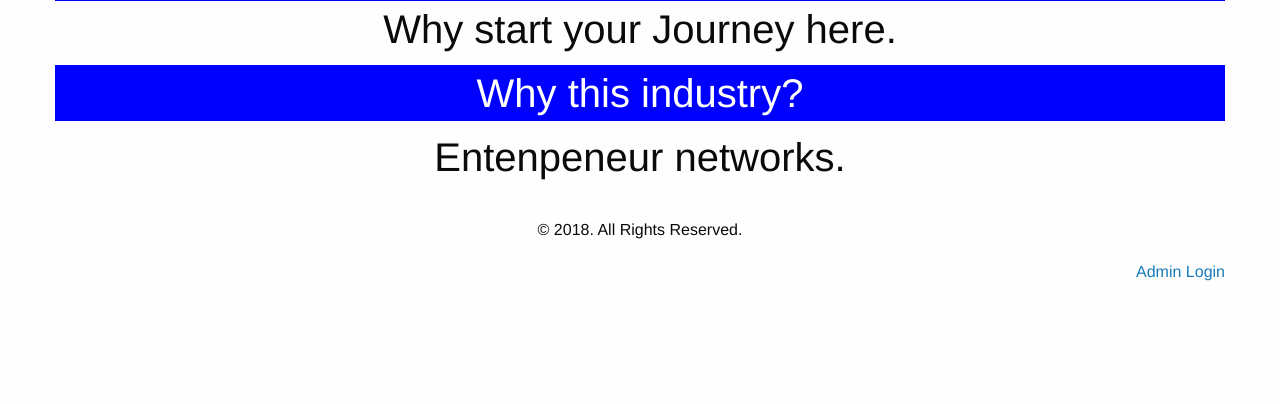
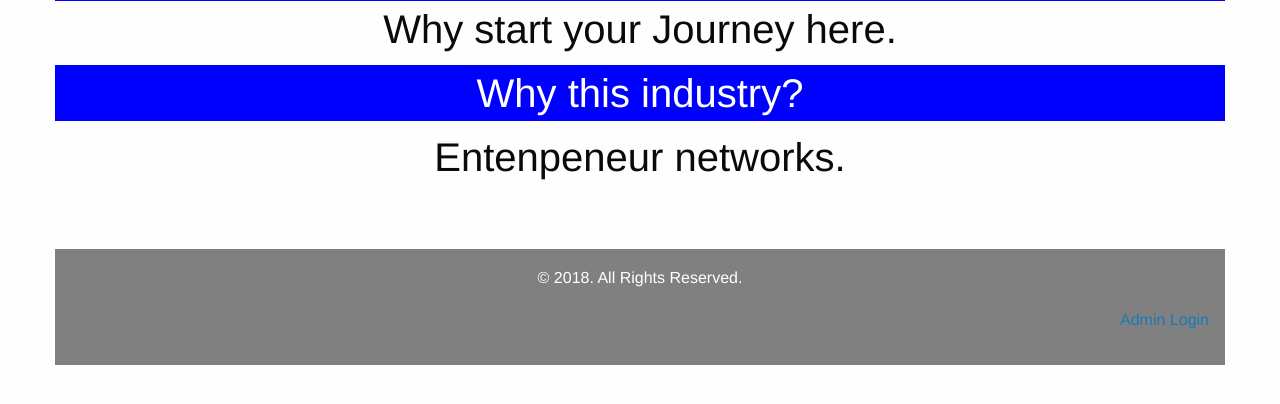
Before and after one commit to samurai71/LEDC-schoolproject, a PHP site: page /why.html in a window 1280 px wide. Shown: the part 312-716 px from the top of the page. Run offline with PHP 8.4, Linux system fonts and the light colour scheme; some libraries are stand-ins or nearby versions.

Commit message:
updated css file

```diff
--- a/css/app.css
+++ b/css/app.css
@@ -84,5 +84,8 @@ r 250 g 166 b 53
 }
 
 .footerbar  {
-
+  background-color: grey;
+  color: #ffffff;
+  padding: 1em;
+  margin-top: 2em;
 }
```
